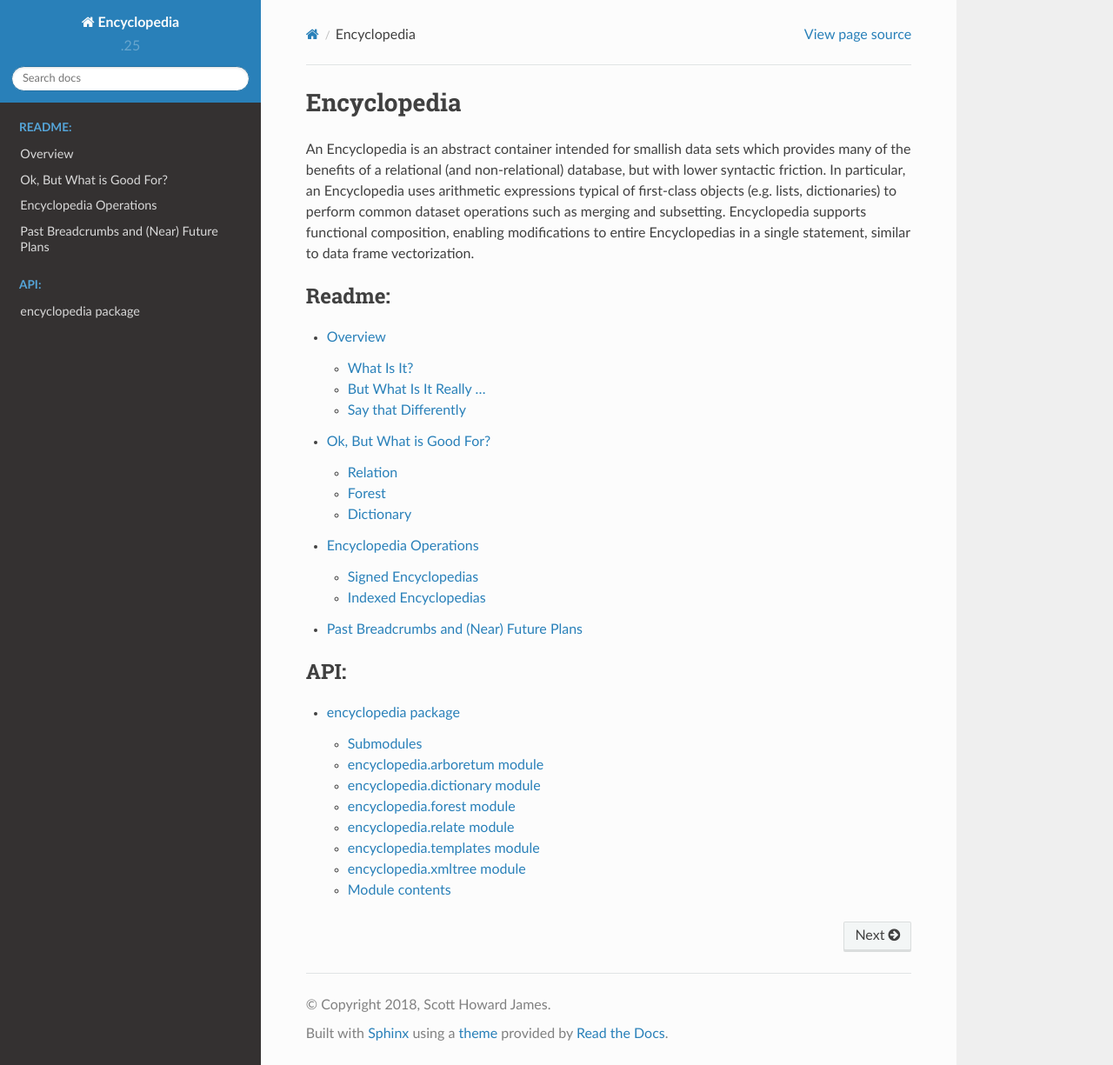
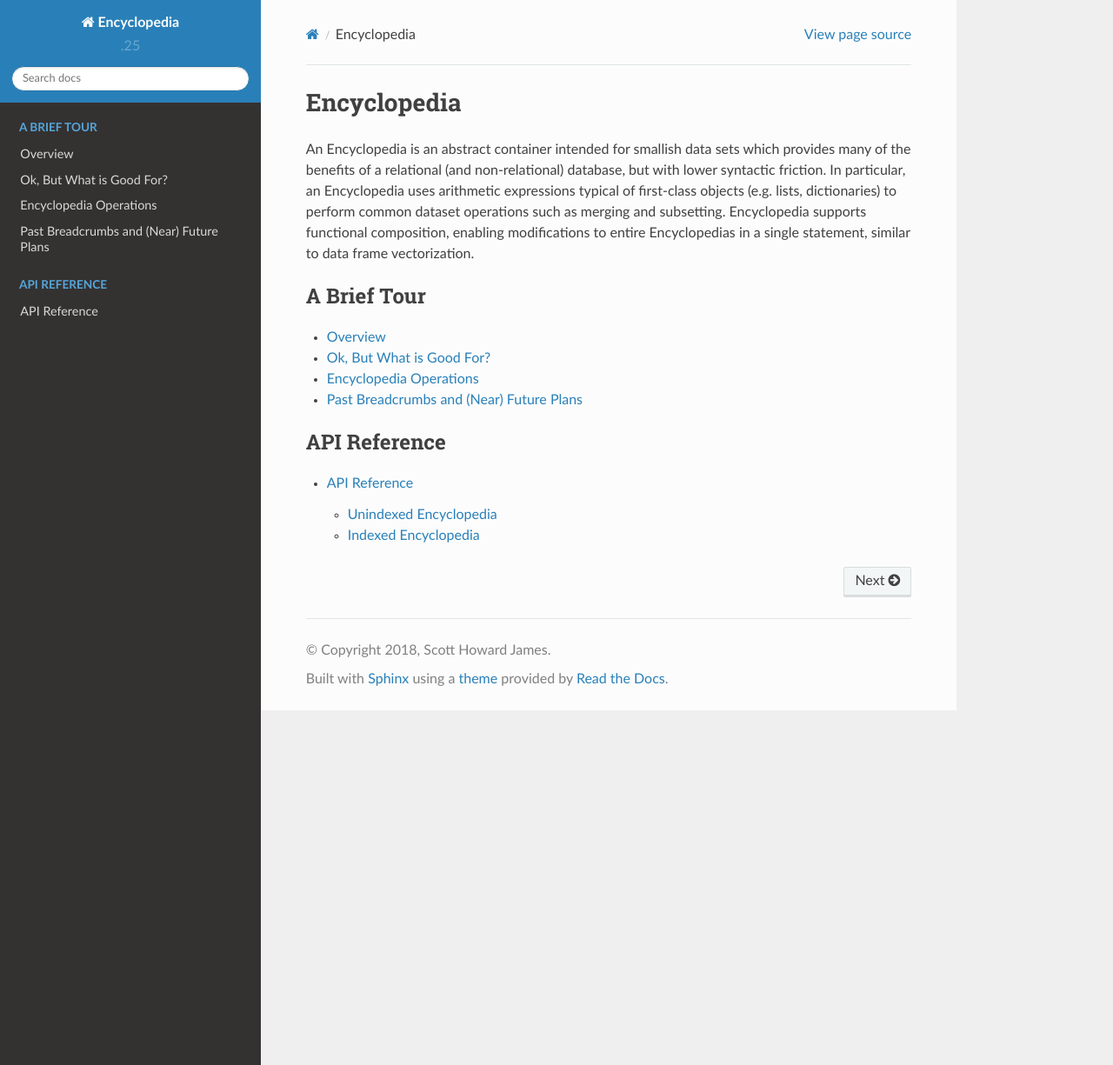
Before and after one commit to scott-howard-james/encyclopedia, a Sphinx documentation site: the page built from docs/index.rst, in a window 1280 px wide and 1225 px high. Shown: the whole window at 87% size. Built offline with Sphinx 7.4.7 and the Read the Docs theme 2.0.0, drawn with Linux system fonts in a browser that asks for light colours.

Commit message:
Try again, this time without the nonsense auto-generated from Sphinx

```diff
--- /dev/null
+++ b/docs/api.rst
@@ -0,0 +1,12 @@
+API Reference
+=============
+
+Unindexed Encyclopedia
+-----
+
+.. autoclass:: encyclopedia.Unindexed
+
+Indexed Encyclopedia
+-----
+
+.. autoclass:: encyclopedia.Indexed
--- a/docs/index.rst
+++ b/docs/index.rst
@@ -5,13 +5,13 @@ Encyclopedia
 An Encyclopedia is an abstract container intended for smallish data sets which provides many of the benefits of a relational (and non-relational) database, but with lower syntactic friction.  In particular, an Encyclopedia uses arithmetic expressions typical of first-class objects (e.g. lists, dictionaries) to perform common dataset operations such as merging and subsetting. Encyclopedia supports functional composition, enabling modifications to entire Encyclopedias in a single statement, similar to data frame vectorization.
 
 .. toctree::
-   :maxdepth: 2
-   :caption: Readme:
+   :maxdepth: 1
+   :caption: A Brief Tour
 
    readme
 
 .. toctree::
    :maxdepth: 2
-   :caption: API:
+   :caption: API Reference
 
-   source/encyclopedia.rst
+   api.rst
```
